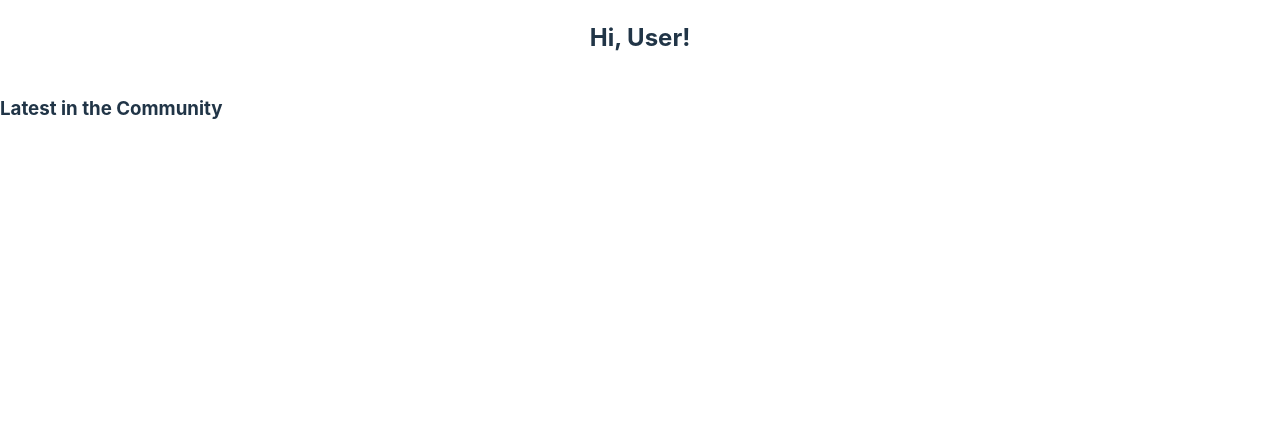
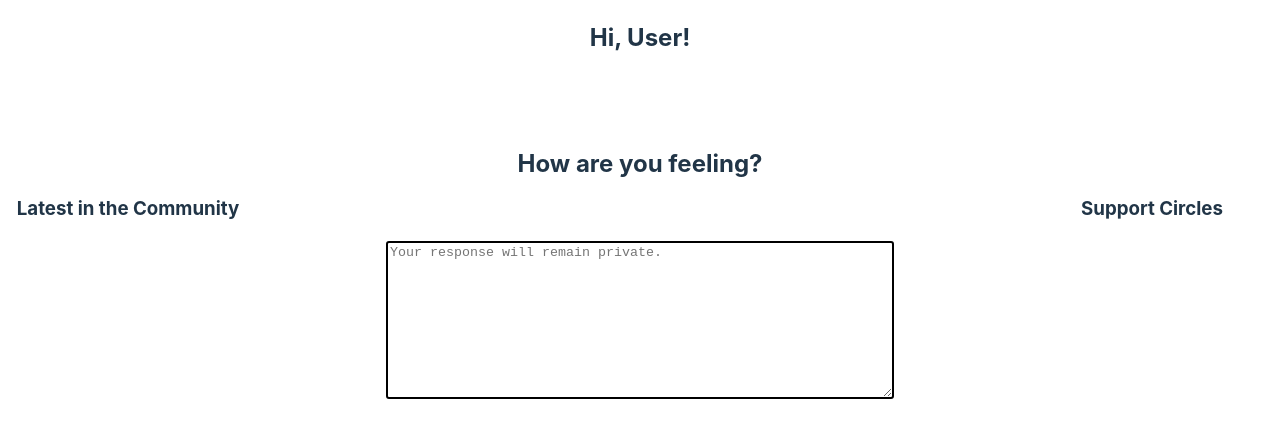
Before and after one commit to SunTheCoder/community, a React (Vite) app in the folder frontend/: page /home in a window 1280 px wide. Shown: the top 438 px of the page. Built offline with nearby package versions, Linux system fonts and the light colour scheme.

Commit message:
login page to home page

```diff
--- a/frontend/src/components/HomePage/HomePage.css
+++ b/frontend/src/components/HomePage/HomePage.css
@@ -8,6 +8,36 @@
 #home-page-main {
     width: 100%;
     display: grid;
-    grid-template-columns: 1fr 1fr 1fr;
-    grid-template-rows:
+    grid-template-columns: 1fr 3fr 1fr;
+    grid-template-rows: 50px 50px 1fr 3fr 3fr
 }
+#home-page-latest {
+    grid-column: 1;
+    grid-row: 3;
+    text-align: center
+
+}
+#home-page-feeling {
+    grid-column: 2;
+    grid-row: 2;
+    text-align: center
+}
+#home-page-support {
+    grid-column: 3;
+    grid-row: 3;
+    text-align: center
+}
+#home-page-feeling-response {
+
+     width: 500px;
+     height: 150px;
+     border: 2px solid black;
+     border-radius: 3px;
+
+}
+#home-page-user-feeling-box {
+    display: flex;
+    justify-content: center;
+    grid-column: 2;
+    grid-row: 4;
+}
--- a/frontend/src/components/HomePage/HomePage.jsx
+++ b/frontend/src/components/HomePage/HomePage.jsx
@@ -13,6 +13,11 @@ return (
     </div>
     <div id="home-page-main">
         <h3 id="home-page-latest" className=''>Latest in the Community</h3>
+        <h2 id="home-page-feeling" className=''>How are you feeling?</h2>
+        <h3 id="home-page-support" className=''>Support Circles</h3>
+        <div id="home-page-user-feeling-box">
+            <textarea name="how-user-feeling" id="home-page-feeling-response" placeholder="Your response will remain private."cols="30" rows="10"></textarea>
+        </div>
     </div>
  </div>
 )
```
